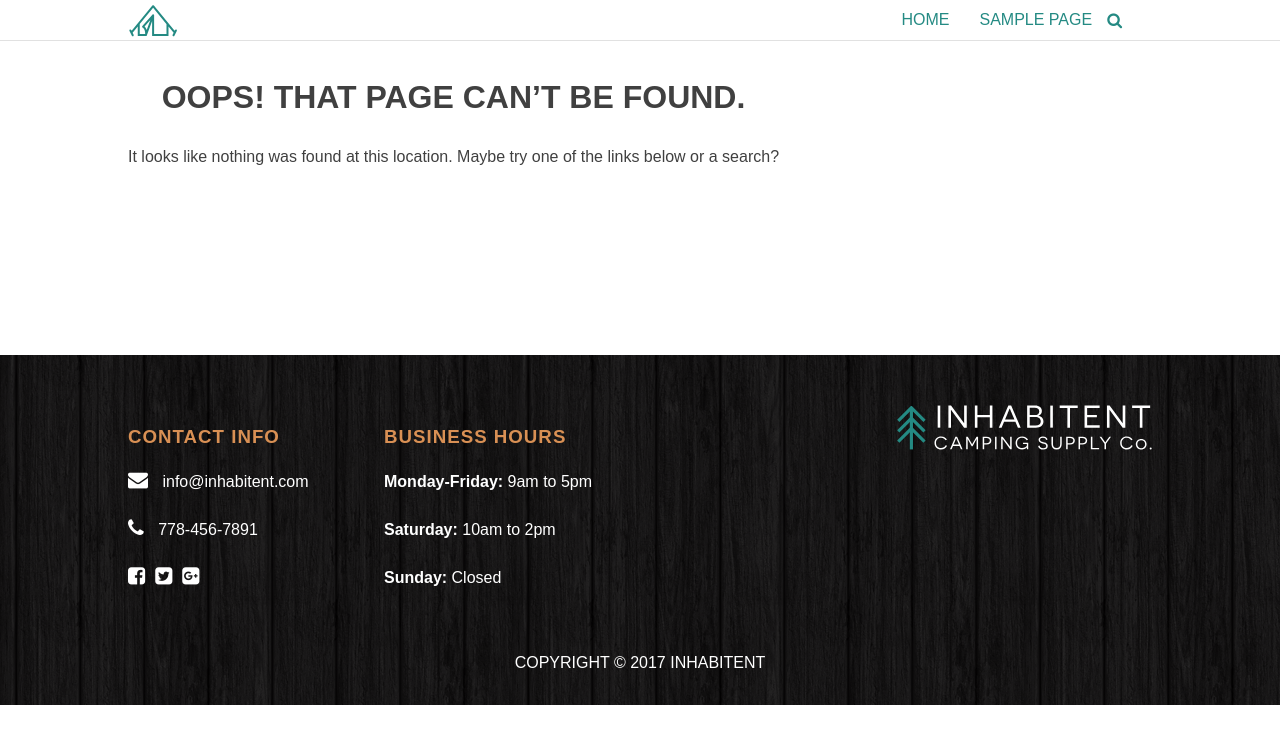
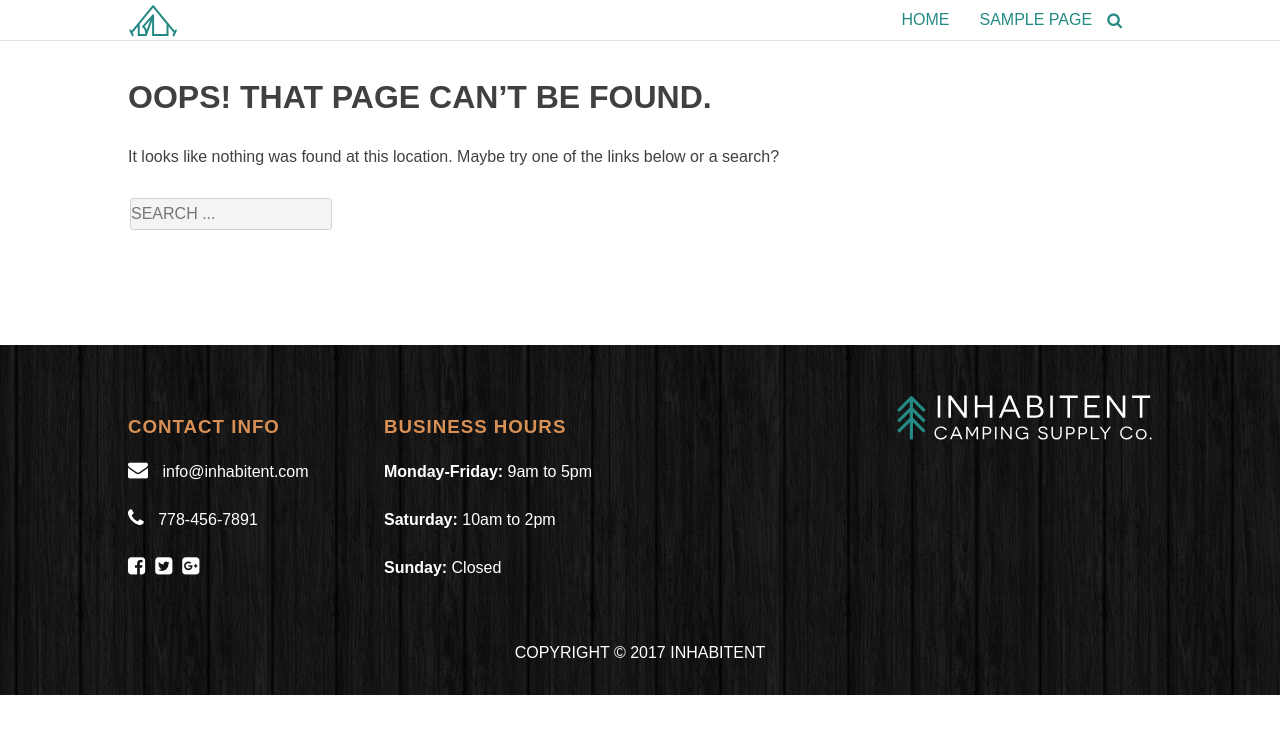
Before and after one commit to markfloress/Project-4, a WordPress theme: template themes/Inhabitent/404.php in a window 1280 px wide. Shown: the top 744 px of the page. Run offline with PHP 8.4 and a stand-in for WordPress, Linux system fonts and the light colour scheme; the site name, menu and one post (Sample post) are stand-ins, and other content is empty; some libraries are stand-ins or nearby versions.

Commit message:
styled 404 page

```diff
--- a/themes/Inhabitent/404.php
+++ b/themes/Inhabitent/404.php
@@ -51,5 +51,5 @@ get_header(); ?>
 
 		</main><!-- #main -->
 	</div><!-- #primary -->
-
+	<?php get_sidebar(); ?>
 <?php get_footer(); ?>
--- a/themes/Inhabitent/sass/_content.scss
+++ b/themes/Inhabitent/sass/_content.scss
@@ -661,3 +661,41 @@ body{     //all of page content//
 		}
 	}
 }
+
+.error404{
+
+	.content-area{
+		width: 80%;
+
+		h1,h2,ul{
+			text-align: left;
+		}
+
+		ul{
+			list-style: none;
+			margin: 0;
+			padding: 0;
+
+			a{
+				text-decoration: none;
+				color: $tertiary_color;
+			}
+		}
+
+		fieldset{
+			padding-left: 0;
+		}
+
+		.search-field{
+			margin: 0;
+			padding: 0;
+			width: 200px;
+			border: 1px solid lightgray;
+			background-color: #f4f4f4;
+		}
+	}
+
+	.widget-area{
+		width: 350px;
+	}
+}
--- a/themes/Inhabitent/style.css
+++ b/themes/Inhabitent/style.css
@@ -1268,6 +1268,29 @@ body:not(.home):not(.page-id-73) .site-content {
       max-width: 20px;
       line-height: 10px; }
 
+.error404 .content-area {
+  width: 80%; }
+  .error404 .content-area h1, .error404 .content-area h2, .error404 .content-area ul {
+    text-align: left; }
+  .error404 .content-area ul {
+    list-style: none;
+    margin: 0;
+    padding: 0; }
+    .error404 .content-area ul a {
+      text-decoration: none;
+      color: #248a83; }
+  .error404 .content-area fieldset {
+    padding-left: 0; }
+  .error404 .content-area .search-field {
+    margin: 0;
+    padding: 0;
+    width: 200px;
+    border: 1px solid lightgray;
+    background-color: #f4f4f4; }
+
+.error404 .widget-area {
+  width: 350px; }
+
 /*--------------------------------------------------------------
 # Media
 --------------------------------------------------------------*/
```
Also changed, not shown: themes/Inhabitent/build/css/style.min.css, 1 other file.
